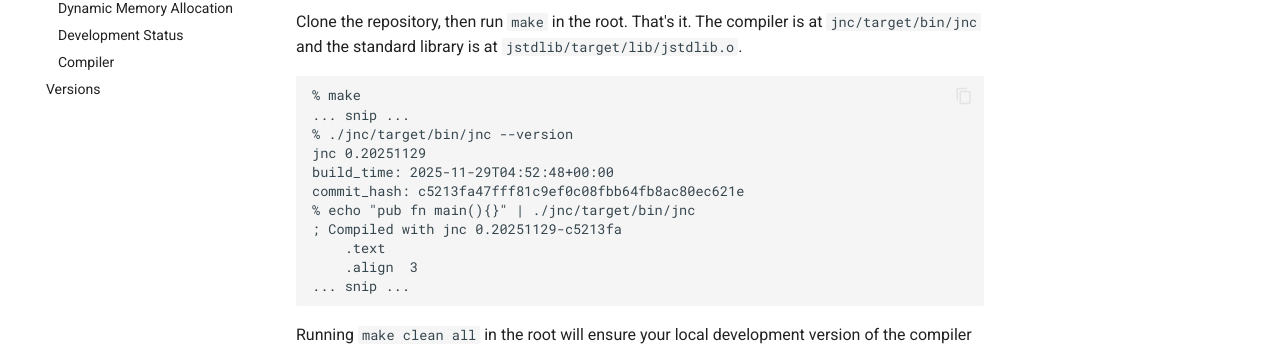
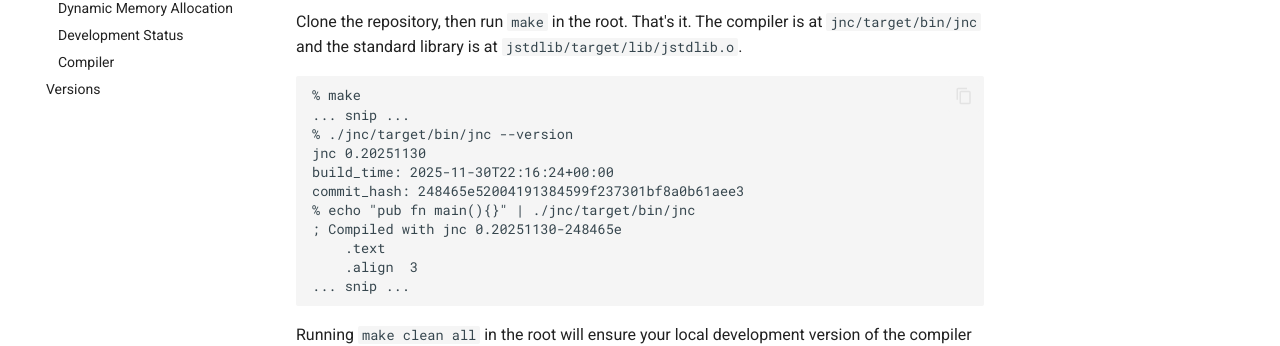
Before and after one commit to barneyb/johann, an MkDocs documentation site: the page built from documentation/docs/system/index.md, in a window 1280 px wide and 900 px high. Shown: the part 238-584 px from the top of the window. Built offline with MkDocs 1.6.1 and Material for MkDocs 9.7.7, drawn with Linux system fonts in a browser that asks for light colours; comment, search, counter and statistics services are not loaded.

Commit message:
Add v0.20251130 release binaries

```diff
--- a/documentation/docs/system/index.md
+++ b/documentation/docs/system/index.md
@@ -8,11 +8,11 @@ Clone the repository, then run `make` in the root. That's it. The compiler is at
 % make
 ... snip ...
 % ./jnc/target/bin/jnc --version
-jnc 0.20251129
-build_time: 2025-11-29T04:52:48+00:00
-commit_hash: c5213fa47fff81c9ef0c08fbb64fb8ac80ec621e
+jnc 0.20251130
+build_time: 2025-11-30T22:16:24+00:00
+commit_hash: 248465e52004191384599f237301bf8a0b61aee3
 % echo "pub fn main(){}" | ./jnc/target/bin/jnc
-; Compiled with jnc 0.20251129-c5213fa
+; Compiled with jnc 0.20251130-248465e
     .text
     .align  3
 ... snip ...
```
Also changed, not shown: documentation/docs/versions/index.md (+3 -1 lines), 3 other files.
